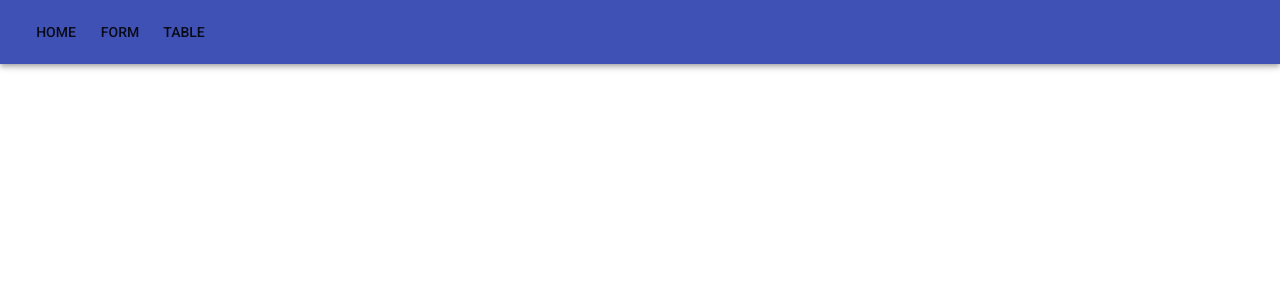
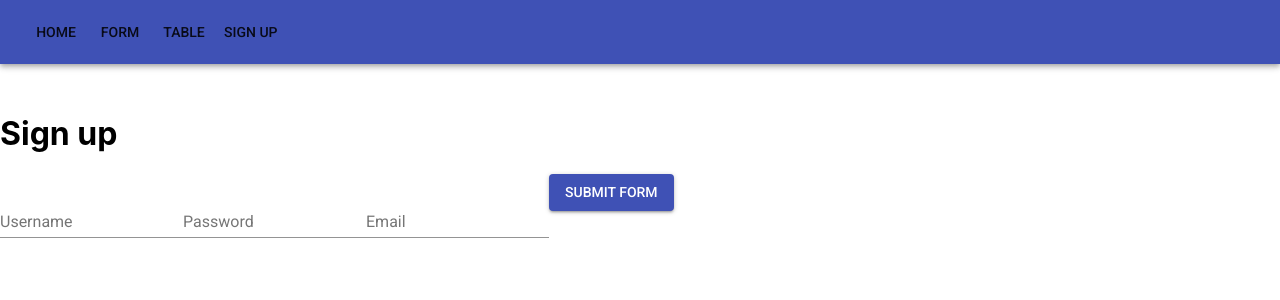
Before and after one commit to ronniegross/recipe-cult-front-end, a React (Create React App) app: page /sign-up in a window 1280 px wide. Shown: the top 300 px of the page. Built offline with nearby package versions, Linux system fonts and the light colour scheme.

Commit message:
created user sign up form and page

```diff
--- a/package.json
+++ b/package.json
@@ -4,7 +4,9 @@
   "private": true,
   "dependencies": {
     "@material-ui/core": "^3.9.2",
-    "axios": "^0.18.0",
+    "axios": "^0.18.1",
+    "passport": "^0.4.1",
+    "passport-local": "^1.0.0",
     "react": "^16.8.4",
     "react-dom": "^16.8.4",
     "react-materialize": "^2.6.0",
--- a/public/index.html
+++ b/public/index.html
@@ -29,7 +29,7 @@
       work correctly both with client-side routing and a non-root public URL.
       Learn how to configure a non-root public URL by running `npm run build`.
     -->
-    <title>React App</title>
+    <title>Recipe Cult</title>
   </head>
   <body>
     <noscript>You need to enable JavaScript to run this app.</noscript>
--- a/src/App.js
+++ b/src/App.js
@@ -4,6 +4,7 @@ import Navbar from "./components/Navbar";
 import HomePage from "./components/pages/HomePage";
 import FormPage from "./components/pages/FormPage";
 import TablePage from "./components/pages/TablePage";
+import UserSignUpFormPage from "./components/pages/UserSignUpFormPage";
 
 export default function App() {
   return (
@@ -14,6 +15,7 @@ export default function App() {
           <Route exact path="/" component={HomePage} />
           <Route path="/form" component={FormPage} />
           <Route path="/table" component={TablePage} />
+          <Route path="/sign-up" component={UserSignUpFormPage} />
         </div>
       </Router>
     </div>
--- a/src/components/Navbar.js
+++ b/src/components/Navbar.js
@@ -25,6 +25,9 @@ export default function Navbar() {
                     <Link className="link" to="/table">
                         <Button>Table</Button>
                     </Link>
+                    <Link className="link" to="/sign-up">
+                        <Button>Sign Up</Button>
+                    </Link>
                 </Toolbar>
             </AppBar>
         </NavBarContainer>
--- /dev/null
+++ b/src/components/UserSignUpForm.js
@@ -0,0 +1,39 @@
+import React, { Component } from 'react'
+import Button from "@material-ui/core/Button";
+import TextField from "@material-ui/core/TextField"
+
+export default class UserSignUpForm extends Component {
+  render() {
+    return (
+      <div>
+        <TextField
+          id="standard-name"
+          label="Username"
+          value={this.props.username}
+          onChange={this.props.handleUsernameChange}
+          margin="normal"
+        />
+        <TextField
+          id="standard-name"
+          label="Password"
+          value={this.props.password}
+          onChange={this.props.handlePasswordChange}
+          margin="normal"
+        />
+        <TextField
+          id="standard-name"
+          label="Email"
+          value={this.props.email}
+          onChange={this.props.handleEmailChange}
+          margin="normal"
+        />
+        <Button
+          variant="contained"
+          color="primary"
+          onClick={this.props.handleFormSubmit}>
+            Submit Form
+        </Button>
+      </div>
+    )
+  }
+}
--- a/src/components/pages/HomePage.js
+++ b/src/components/pages/HomePage.js
@@ -8,7 +8,8 @@ export default function HomePage() {
   `
   return (
     <HomeContainer>
-      <h1>Hello from Homepage!</h1>
+      <h1>RecipeCult.com</h1>
+
     </HomeContainer>
   );
 }
--- /dev/null
+++ b/src/components/pages/UserSignUpFormPage.js
@@ -0,0 +1,50 @@
+import React, { Component } from 'react'
+// import InputForm from "../InputForm";
+import UserSignUpForm from "../UserSignUpForm";
+import * as requestUtil from "../../Util/requestUtil";
+import styled from "styled-components";
+
+export default class UserSignUpFormPage extends Component {
+  state = {
+    // username: "",
+    // password: "",
+    // email: ""
+  };
+
+  handleUsernameChange = event => {
+      this.setState({ username: event.target.value });
+  };
+
+  handlePasswordChange = event => {
+      this.setState({ password: event.target.value });
+  };
+
+  handleEmailChange = event => {
+      this.setState({ email: event.target.value });
+  };
+
+  handleFormSubmit = async () => {
+      const response = await requestUtil.sendData(
+          this.state.username,
+          this.state.password,
+          this.state.email
+      );
+      console.log(response);
+  };
+  render() {
+    return (
+      <div>
+        <h1>Sign up</h1>
+        <UserSignUpForm
+          username={this.state.username}
+          password={this.state.password}
+          email={this.state.email}
+          handleUsernameChange={this.handleUsernameChange}
+          handlePasswordChange={this.handlePasswordChange}
+          handleEmailChange={this.handleEmailChange}
+          handleFormSubmit={this.handleFormSubmit}
+        />
+      </div>
+    )
+  }
+}
```
Also changed, not shown: 1 other file (tests, documents, lock files or other folders).
